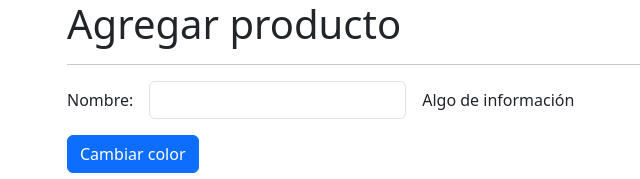
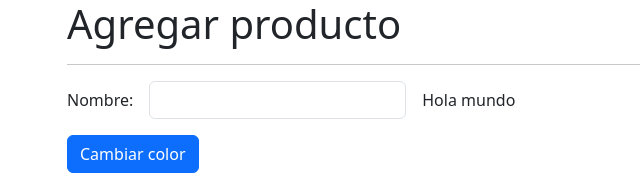
Before and after one commit to decoy91/directiveSignals, an Angular app: page /products/product in a window 1280 px wide. Shown: the top 179 px of the page, without its empty margins (15-655 px from the left). Built offline with nearby package versions, Linux system fonts and the light colour scheme.

Commit message:
Creando un Custom Label con directiva personalizada

```diff
--- a/src/app/products/pages/product-page/product-page.component.html
+++ b/src/app/products/pages/product-page/product-page.component.html
@@ -10,7 +10,7 @@
       <input formControlName="name" type="text" class="form-control">
     </div>
     <div class="col-auto">
-      <span>Algo de información</span>
+      <span customLabel></span>
     </div>
   </div>
   <div class="row">
--- a/src/app/products/products.module.ts
+++ b/src/app/products/products.module.ts
@@ -4,6 +4,8 @@ import { ReactiveFormsModule } from '@angular/forms';
 
 import { ProductsRoutingModule } from './products-routing.module';
 import { ProductPageComponent } from './pages/product-page/product-page.component';
+
+import { SharedModule } from '../shared/shared.module';
 
 
 @NgModule({
@@ -13,7 +15,8 @@ import { ProductPageComponent } from './pages/product-page/product-page.componen
   imports: [
     CommonModule,
     ProductsRoutingModule,
-    ReactiveFormsModule
+    ReactiveFormsModule,
+    SharedModule
   ]
 })
 export class ProductsModule { }
--- /dev/null
+++ b/src/app/shared/directives/customLabel.directive.ts
@@ -0,0 +1,22 @@
+import { Directive, ElementRef, OnInit } from '@angular/core';
+
+@Directive({
+  selector: '[customLabel]',
+})
+export class CustomLabelDirective implements OnInit{
+
+  private htmlElement?: ElementRef<HTMLElement>;
+
+  constructor( private el: ElementRef<HTMLElement>){
+    // console.log('cons de la directiva')
+    console.log(el)
+    this.htmlElement = el;
+
+    this.htmlElement.nativeElement.innerHTML = 'Hola mundo';
+
+  }
+  ngOnInit(): void {
+    console.log('Direct. OnInit');
+  }
+
+}
```
Also changed, not shown: src/app/shared/shared.module.ts (added, +18 -0 lines).
